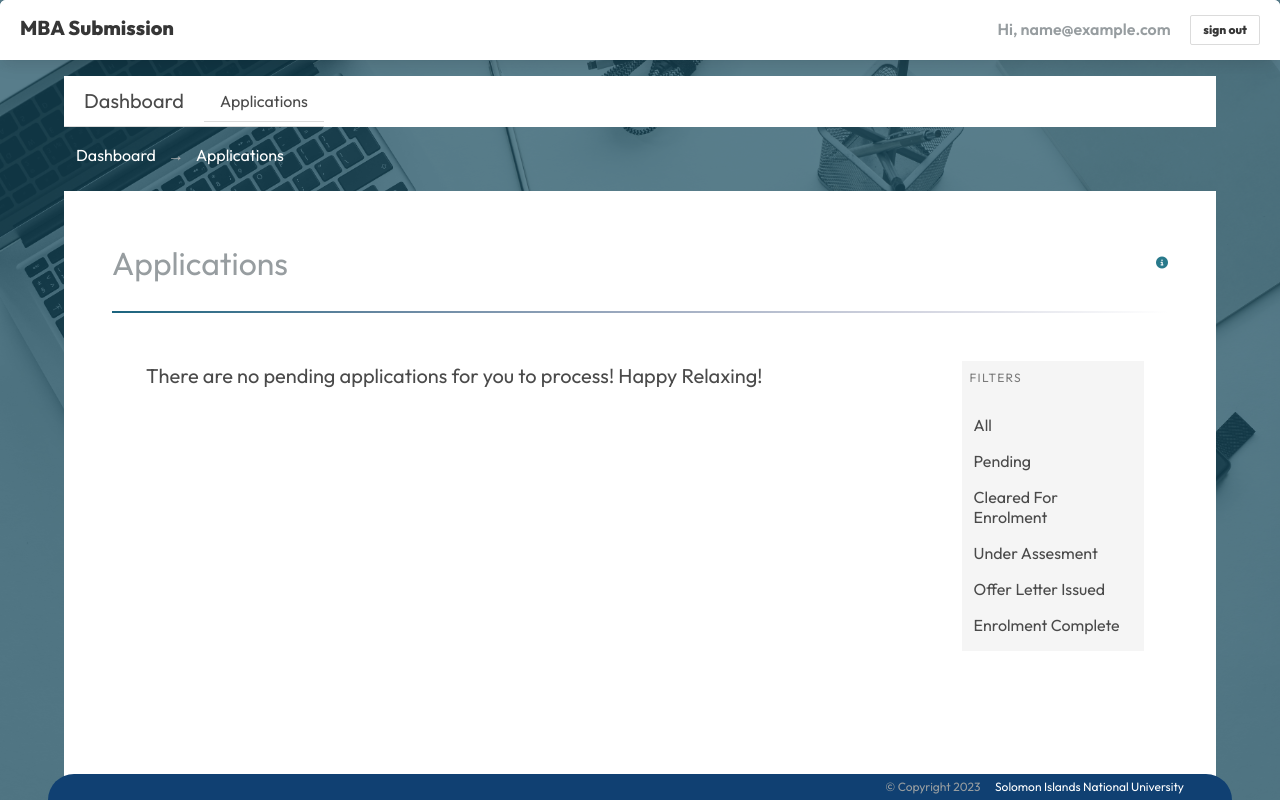
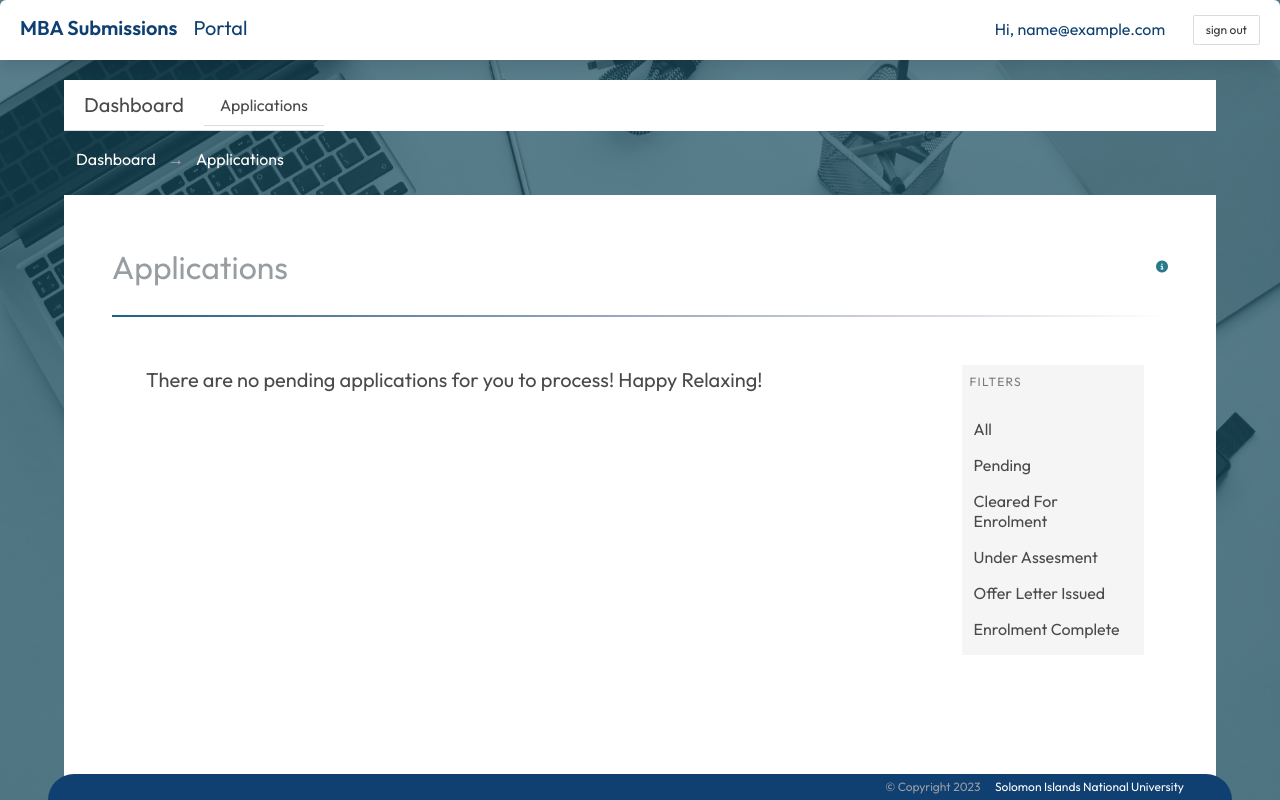
Before and after one commit to b-tupiti/sinu-admission-portal, a Django app: page /dashboard/applications/ in a window 1280 px wide. Run offline with Django 4.2, Linux system fonts and the light colour scheme; the visitor is signed in with stand-in values (Sample User, id 1); data that the repository does not hold is empty; some libraries are stand-ins or nearby versions.

Commit message:
updated templates

```diff
--- a/users/templates/user_navbar.html
+++ b/users/templates/user_navbar.html
@@ -1,9 +1,11 @@
-<nav class="panel has-background-white mb-1"  >
-    <div class="panel-heading is-flex is-justify-content-space-between  has-background-white">
-      <div>MBA Submission </div>
+<nav class="panel  mb-1 is-fixed-top"  style="position:fixed;top:0;width:100%;z-index:100;">
+    <div class="panel-heading is-flex is-justify-content-space-between  " style="background-color: rgb(255, 255, 255);">
+      <div class="" >
+         <span class="pr-3 has-text-weight-semibold" style="color:#104072"> MBA Submissions </span>
+         <span class="has-text-weight-normal " style="color:#104072">  Portal</span>  </div>
       <div>
-        <span class="is-size-6 has-text-weight-semibold mr-4">Hi, {{user.email}}</span>
-        <a href="{% url 'logout' %}" class="button is-small">sign out</a>
+        <span class="is-size-6 has-text-weight-normal mr-5 " style="color:#104072;">Hi, {{user.email}}</span>
+        <a href="{% url 'logout' %}" class="button  is-small has-text-weight-normal" >sign out</a>
       </div>
     </div>
   </nav>
--- a/users/templates/users/dashboard_template.html
+++ b/users/templates/users/dashboard_template.html
@@ -5,8 +5,8 @@
 
 
 
-      <div class="container mt-4 mb-3">
-        <div class=" mb-1  is-flex is-justify-content-space-between" style="background:#fff">
+      <div class="container mb-3" style="padding-top:80px" >
+        <div class=" mb-1  is-flex is-justify-content-space-between" style="background:#fff;" >
             <div class="tabs " style="margin-bottom: 0;">
                 <ul>
                   <li><a class="is-size-5" href="{% url 'dashboard' %}">Dashboard</a></li>
```
